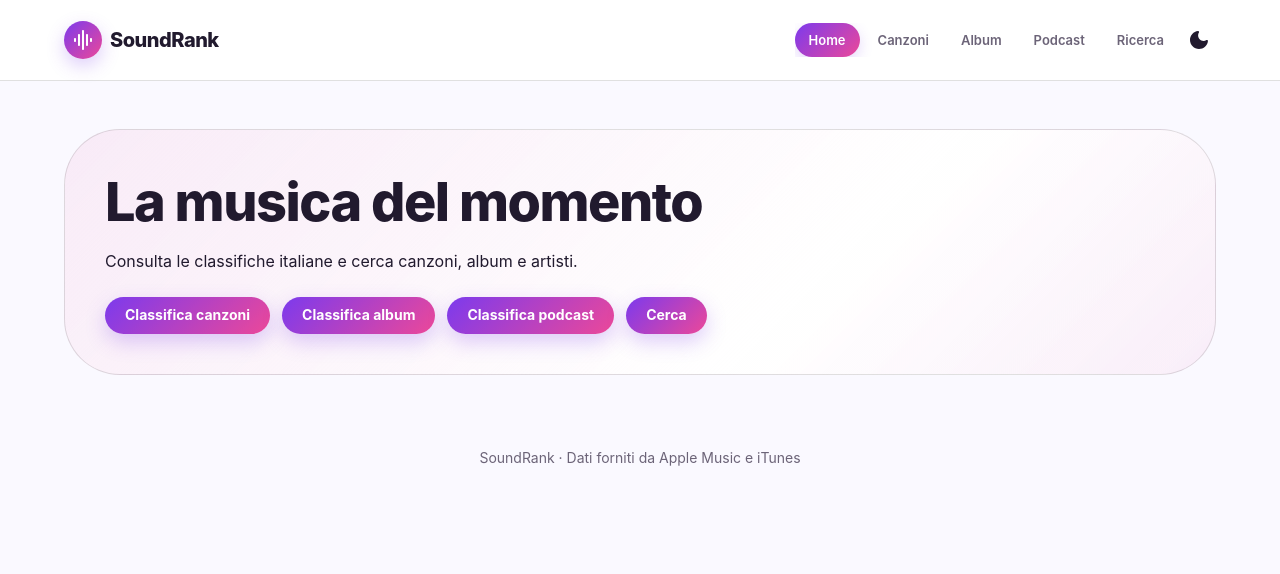
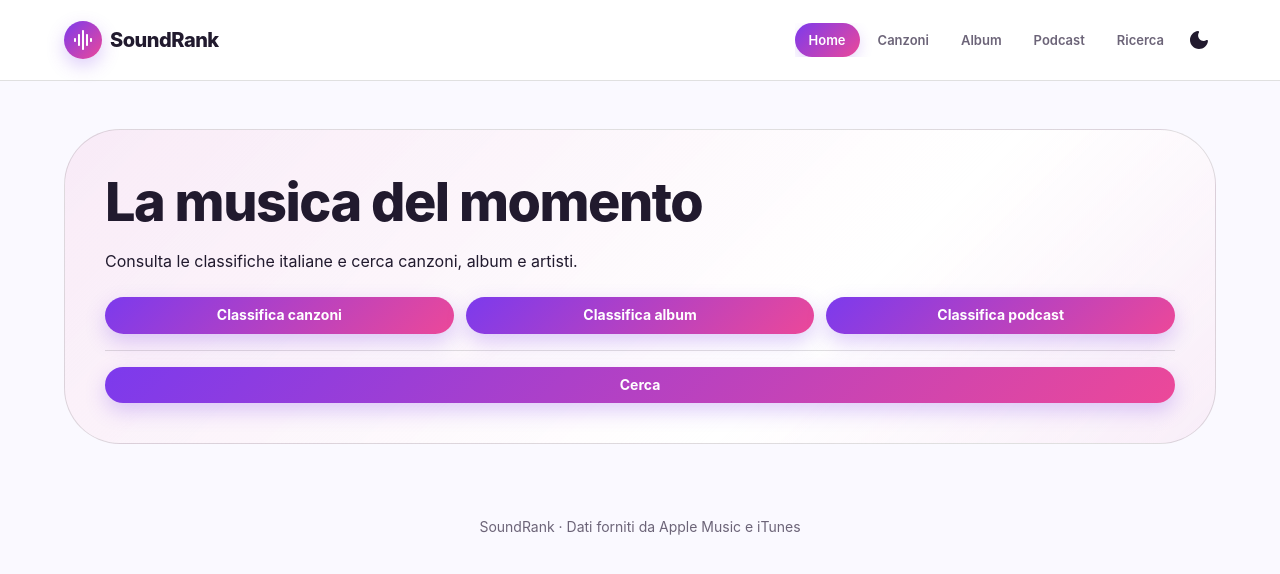
Before and after one commit to dario36ds/React_Frontend, a React (Vite) app: page / in a window 1280 px wide. Shown: the top 574 px of the page. Built offline with nearby package versions, Linux system fonts and the light colour scheme.

Commit message:
Modificata disposizione bottoni (divisa 'classifiche' e 'cerca')

```diff
--- a/src/Home.jsx
+++ b/src/Home.jsx
@@ -32,11 +32,12 @@ function Home() {
           " 65%, #ec489910)",
       }}
     >
-      <Stack spacing={2} sx={{ maxWidth: 700, textAlign: "left" }}>
+      <Stack spacing={2} sx={{ width: "100%", textAlign: "left" }}>
         <Typography
           variant="h1"
           sx={{
             m: 0,
+            maxWidth: 700,
             fontSize: { xs: 38, md: 54 },
             fontWeight: 800,
             letterSpacing: -1.5,
@@ -45,15 +46,25 @@ function Home() {
           La musica del momento
         </Typography>
 
-        <Typography color="text.secondary">
+        <Typography color="text.secondary" sx={{ maxWidth: 700 }}>
           Consulta le classifiche italiane e cerca canzoni, album e artisti.
         </Typography>
 
         <Stack
+          spacing={2}
+          sx={{ pt: 1 }}
+        >
+          <Stack
             direction={{ xs: "column", sm: "row" }}
             spacing={1.5}
-          alignitems="flex-start"
-          sx={{ pt: 1 }}
+            aria-label="Classifiche"
+            sx={{
+              width: "100%",
+              "& > .MuiButton-root": {
+                flex: 1,
+                width: { xs: "100%", sm: "auto" },
+              },
+            }}
           >
             <Button
               component={Link}
@@ -79,14 +90,24 @@ function Home() {
             >
               Classifica podcast
             </Button>
+          </Stack>
+
+          <Box
+            sx={{
+              borderTop: 1,
+              borderColor: "divider",
+              pt: 2,
+            }}
+          >
             <Button
               component={Link}
               to="/ricerca"
               variant="contained"
-            sx={primaryButtonStyle}
+              sx={{ ...primaryButtonStyle, width: "100%" }}
             >
               Cerca
             </Button>
+          </Box>
         </Stack>
       </Stack>
     </Box>
```
Lines whose indentation alone changed are shown as unchanged.
